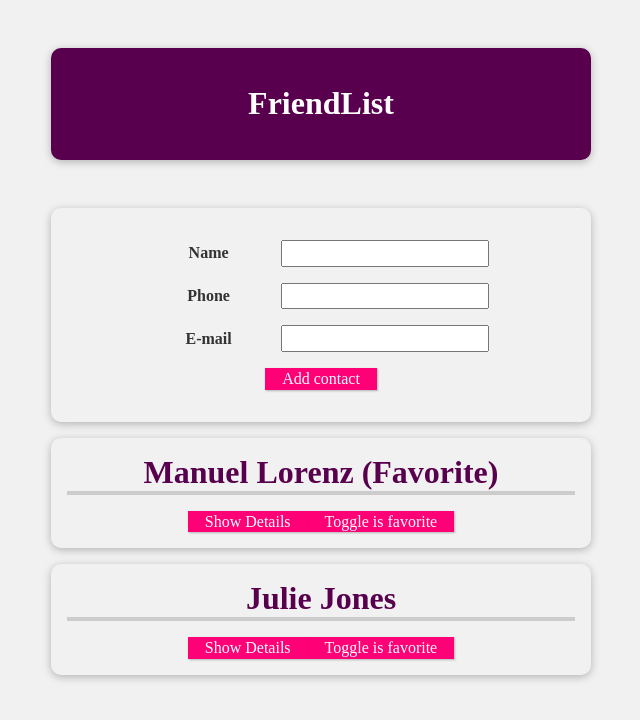
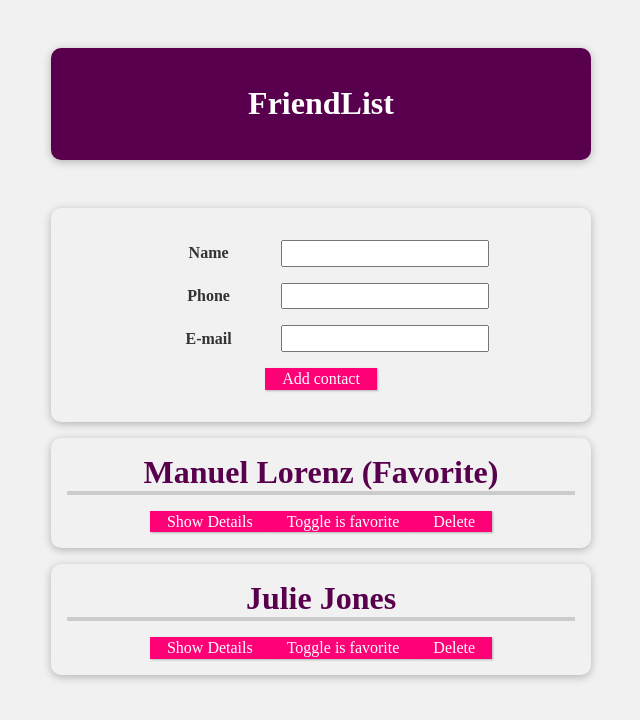
Before and after one commit to seriiserii825/vue-schwarzmuller, a Vue app: page / in a window 1280 px wide. Shown: the top 720 px of the page, without its empty margins (319-959 px from the left). Built offline with nearby package versions, Linux system fonts and the light colour scheme.

Commit message:
deleteFriend

```diff
--- a/src/App.vue
+++ b/src/App.vue
@@ -14,6 +14,7 @@
                 :email="friend.email"
                 :is-favorite="friend.isFavorite"
                 @toggle-favorite="toggleFavoriteFriend"
+                @delete="deleteContact"
             />
         </ul>
     </div>
@@ -62,6 +63,10 @@
                 isFavorite: false
             }
             this.friends.push(newContact)
+        },
+        deleteContact(friendId) {
+            // this.friends = this.friends.filter(item => item.id !== friendId)
+            this.friends = this.friends.splice(friendId, 1)
         }
     },
     components: {
--- a/src/components/FriendContact.vue
+++ b/src/components/FriendContact.vue
@@ -7,6 +7,7 @@
             <li><strong>Phone:</strong> {{ phone }}</li>
             <li><strong>Email:</strong> {{ email }}</li>
         </ul>
+        <button @click="$emit('delete', id)">Delete</button>
     </li>
 </template>
 
```
